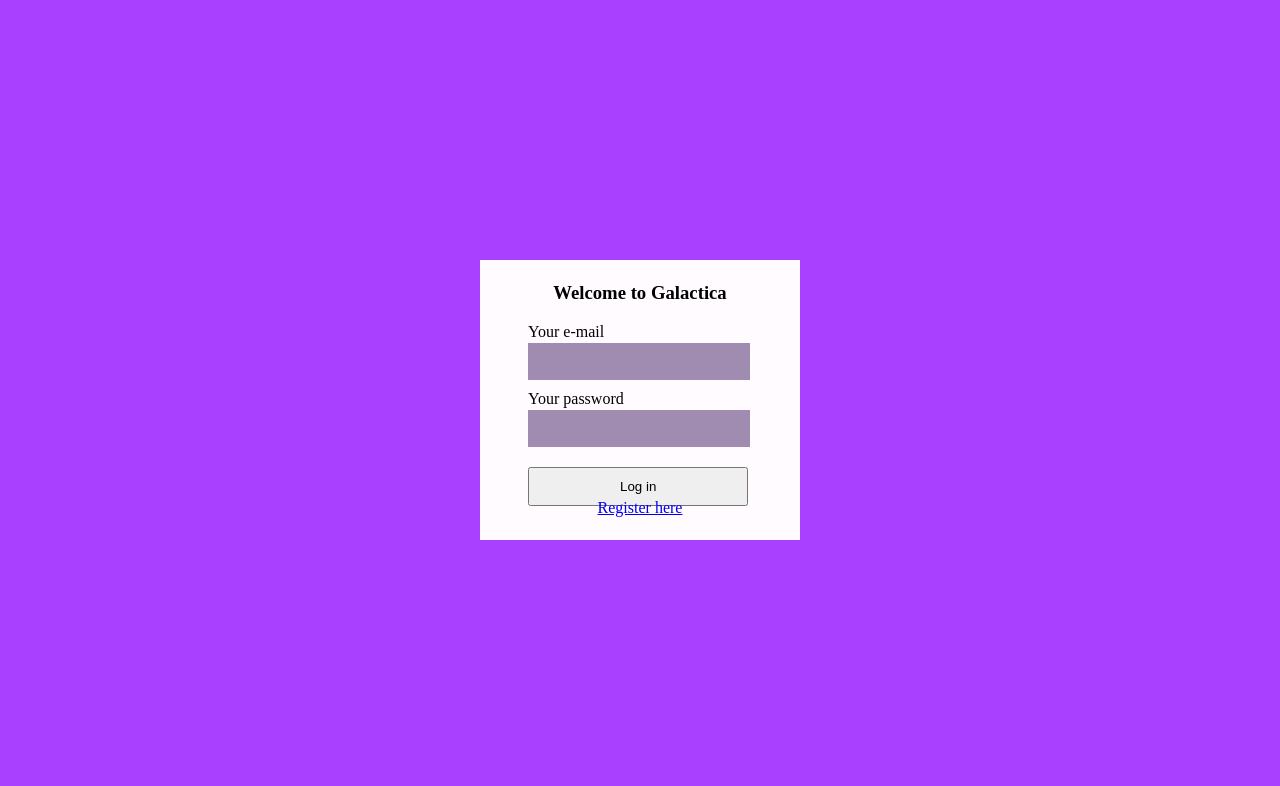
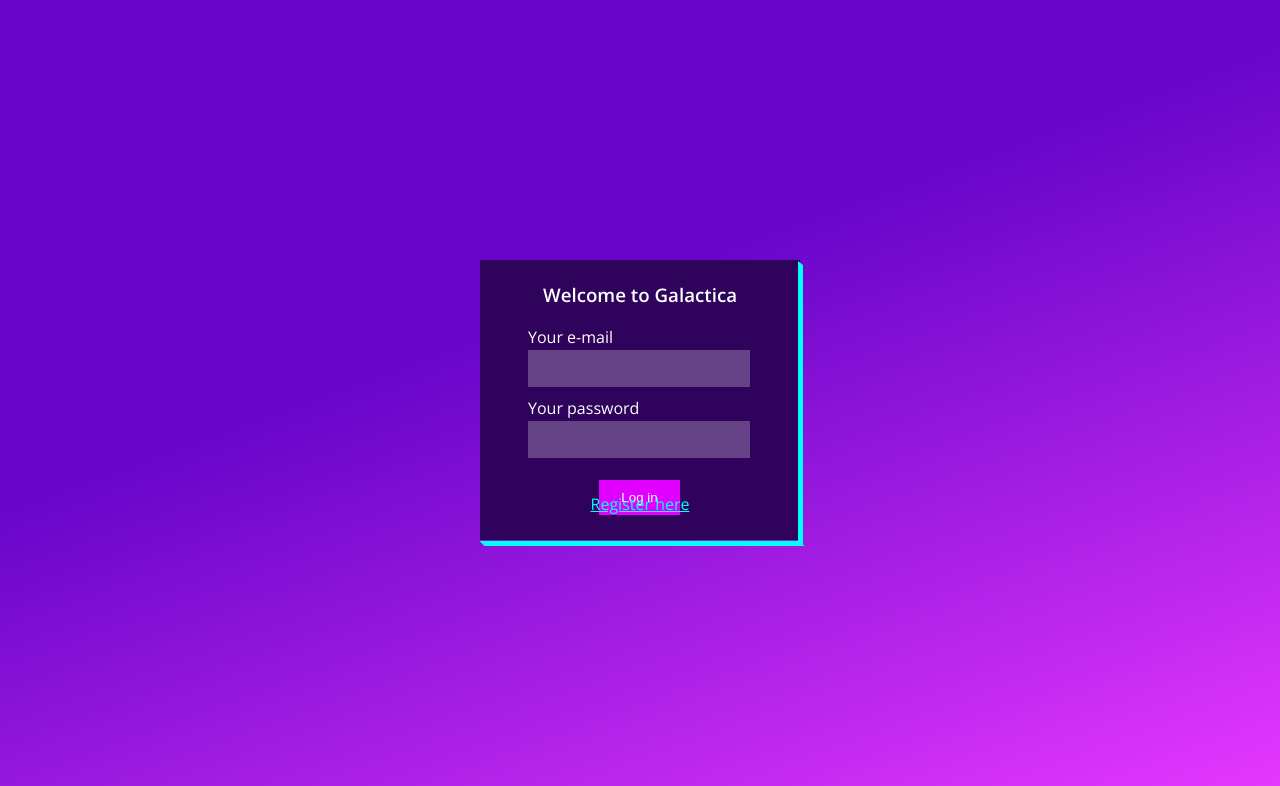
Before and after one commit to zitj/login-and-register-form, a PHP site: page / in a window 1280 px wide. Shown: the top 786 px of the page. Run offline with PHP 8.4, Linux system fonts and the light colour scheme.

Commit message:
Improving UI

```diff
--- a/css/style.css
+++ b/css/style.css
@@ -1,9 +1,13 @@
 body {
-  background: #a93fff;
+  background: linear-gradient(-200deg, #6705c9 40%, #e100ffc7);
+  background-repeat: no-repeat;
+  background-attachment: fixed;
+  font-family: 'Open Sans', sans-serif;
 }
 
 body .container {
-  background: #fffbff;
+  background: #2f025c;
+  color: white;
   width: 25%;
   height: 35vh;
   position: absolute;
@@ -25,11 +29,36 @@ body .container a {
   left: 50%;
   -webkit-transform: translate(-50%, -50%);
           transform: translate(-50%, -50%);
+  color: cyan;
 }
 
 body .container form {
   margin-left: 15%;
   margin-top: 5%;
+}
+
+body .container form .borderBottom {
+  height: 5px;
+  width: 100%;
+  position: absolute;
+  bottom: -2%;
+  left: 0.6%;
+  -webkit-transform: skewX(45deg);
+          transform: skewX(45deg);
+  background: cyan;
+  z-index: 1;
+}
+
+body .container form .borderRight {
+  width: 5px;
+  height: 100%;
+  position: absolute;
+  right: -1%;
+  top: 1.2%;
+  -webkit-transform: skewY(40deg);
+          transform: skewY(40deg);
+  z-index: 2;
+  background: cyan;
 }
 
 body .container form label {
@@ -39,7 +68,7 @@ body .container form label {
 
 body .container form input {
   display: block;
-  background: #a08cb1;
+  background: rgba(255, 255, 255, 0.26);
   border: none;
   margin-bottom: 10px;
   height: 35px;
@@ -48,8 +77,14 @@ body .container form input {
 
 body .container form button {
   display: block;
+  background: #E100FF;
+  border: none;
+  color: white;
+  cursor: pointer;
   padding: 10px;
-  width: 81%;
-  margin-top: 20px;
+  width: 30%;
+  text-align: center;
+  margin-left: 26%;
+  margin-top: 22px;
 }
 /*# sourceMappingURL=style.css.map */
--- a/css/style.scss
+++ b/css/style.scss
@@ -1,7 +1,11 @@
 body{
-    background: rgb(169, 63, 255);
+    background: linear-gradient(-200deg, #6705c9 40%,#e100ffc7);
+    background-repeat: no-repeat;
+    background-attachment: fixed;
+    font-family: 'Open Sans', sans-serif;
     .container{
-        background: rgb(255, 251, 255);
+        background: #2f025c;
+        color: white;
         width: 25%;
         height: 35vh;
         position: absolute;
@@ -18,17 +22,38 @@ body{
             bottom: 5%;
             left: 50%;
             transform: translate(-50%, -50%);
+            color: cyan;
             }
         form{
             margin-left: 15%;
             margin-top: 5%;
+            .borderBottom{
+            height: 5px;
+            width: 100%;
+            position: absolute;
+            bottom: -2%;
+            left:0.6%;
+            transform: skewX(45deg);
+            background: cyan;
+            z-index: 1;
+            }
+            .borderRight{
+            width: 5px;
+            height: 100%;
+            position: absolute;
+            right: -1%;
+            top: 1.2%;
+            transform: skewY(40deg);
+            z-index: 2;
+            background: cyan;
+            }
             label{
             margin-bottom: 2px;
             display: block;
             }
             input{
             display: block;
-            background: rgb(160, 140, 177);
+            background: rgba(255, 255, 255, 0.26);
             border: none;
             margin-bottom: 10px;
             height: 35px;
@@ -36,9 +61,15 @@ body{
             }
             button{
             display: block;
+            background: #E100FF;
+            border: none;
+            color: white;
+            cursor: pointer;
             padding: 10px;
-            width: 81%;
-            margin-top: 20px;
+            width: 30%;
+            text-align: center;
+            margin-left: 26%;
+            margin-top: 22px;
             }
 
         }
--- a/head.php
+++ b/head.php
@@ -6,5 +6,6 @@ $head_title;
     <meta charset="UTF-8">
     <meta name="viewport" content="width=device-width, initial-scale=1.0">
     <link rel="stylesheet" href="css/style.css">
+    <link href="https://fonts.googleapis.com/css2?family=Open+Sans:wght@300;400;600&display=swap" rel="stylesheet">
     <title><?php echo $head_title ?></title>
 </head>
--- a/index.php
+++ b/index.php
@@ -10,12 +10,14 @@
 <div class="container">
         <h3>Welcome to Galactica</h3>
     <form action="">
-        <label for="emaim">Your e-mail</label>
+        <label for="emaim">Your e-mail <span></span></label>
         <input type="text">
-        <label for="password">Your password</label>
+        <label for="password">Your password <span></span></label>
         <input type="password">
+
         <button>Log in</button>
-
+        <div class="borderRight"></div>
+        <div class="borderBottom"></div>
     </form>
     <a href="#">Register here</a>
 
```
Also changed, not shown: 1 other file.
